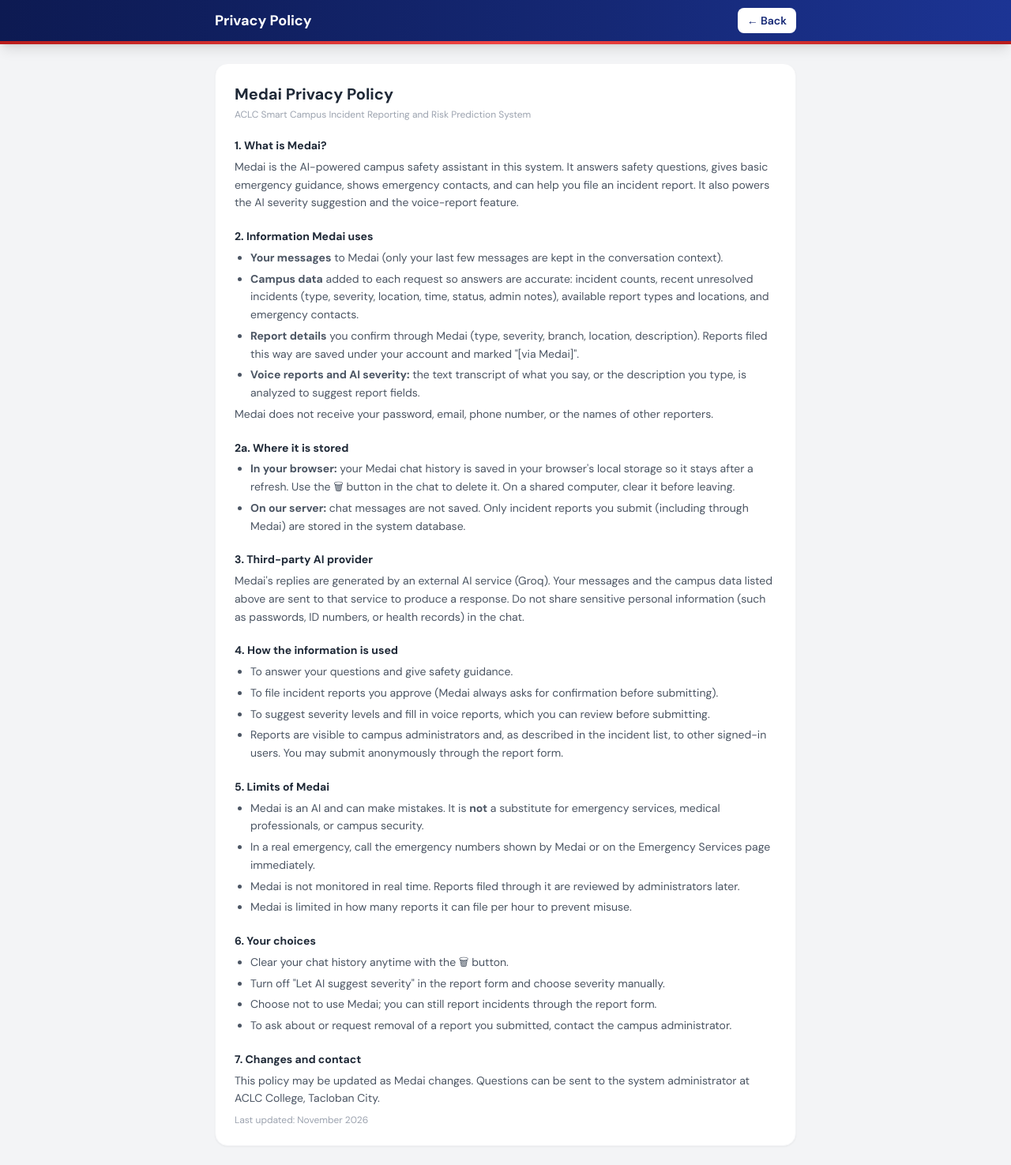
After one commit to Narwyne/Capstone, a PHP site: page /privacy.php in a window 1280 px wide. The commit adds this page. Shown: the whole page at 79% size. Run offline with PHP 8.4, Linux system fonts and the light colour scheme; some libraries are stand-ins or nearby versions.

Commit message:
privacy policy added

```diff
--- /dev/null
+++ b/privacy.php
@@ -0,0 +1,97 @@
+<!DOCTYPE html>
+<html lang="en">
+<head>
+<meta charset="UTF-8">
+<meta name="viewport" content="width=device-width, initial-scale=1.0">
+<title>Privacy Policy — ACLC Smart Campus</title>
+<script src="https://cdn.tailwindcss.com"></script>
+<link href="https://fonts.googleapis.com/css2?family=DM+Sans:wght@400;500;600;700&display=swap" rel="stylesheet">
+<style>body{font-family:'DM Sans',sans-serif;background:#f3f4f6;}</style>
+</head>
+<body class="min-h-screen">
+
+<nav class="shadow-lg" style="background:linear-gradient(90deg,#0d1a52,#152875 60%,#1c3494);">
+  <div class="max-w-3xl mx-auto px-4 py-2.5 flex items-center justify-between text-white">
+    <span class="font-bold text-lg">Privacy Policy</span>
+    <a href="register.php" class="bg-white text-[#152875] px-3 py-1.5 rounded-lg text-sm font-semibold">← Back</a>
+  </div>
+  <div class="h-1 bg-gradient-to-r from-red-700 via-red-500 to-red-700"></div>
+</nav>
+
+<main class="max-w-3xl mx-auto px-4 py-6">
+  <div class="bg-white rounded-2xl shadow-sm border border-gray-100 p-6 space-y-5 text-sm text-gray-600 leading-relaxed">
+
+    <div>
+      <h1 class="text-xl font-bold text-gray-800">Medai Privacy Policy</h1>
+      <p class="text-xs text-gray-400 mt-1">ACLC Smart Campus Incident Reporting and Risk Prediction System</p>
+    </div>
+
+    <section>
+      <h2 class="font-bold text-gray-800 mb-1">1. What is Medai?</h2>
+      <p>Medai is the AI-powered campus safety assistant in this system. It answers safety questions, gives basic emergency guidance, shows emergency contacts, and can help you file an incident report. It also powers the AI severity suggestion and the voice-report feature.</p>
+    </section>
+
+    <section>
+      <h2 class="font-bold text-gray-800 mb-1">2. Information Medai uses</h2>
+      <ul class="list-disc pl-5 space-y-1">
+        <li><strong>Your messages</strong> to Medai (only your last few messages are kept in the conversation context).</li>
+        <li><strong>Campus data</strong> added to each request so answers are accurate: incident counts, recent unresolved incidents (type, severity, location, time, status, admin notes), available report types and locations, and emergency contacts.</li>
+        <li><strong>Report details</strong> you confirm through Medai (type, severity, branch, location, description). Reports filed this way are saved under your account and marked "[via Medai]".</li>
+        <li><strong>Voice reports and AI severity:</strong> the text transcript of what you say, or the description you type, is analyzed to suggest report fields.</li>
+      </ul>
+      <p class="mt-1">Medai does not receive your password, email, phone number, or the names of other reporters.</p>
+    </section>
+
+    <section>
+      <h2 class="font-bold text-gray-800 mb-1">2a. Where it is stored</h2>
+      <ul class="list-disc pl-5 space-y-1">
+        <li><strong>In your browser:</strong> your Medai chat history is saved in your browser's local storage so it stays after a refresh. Use the 🗑 button in the chat to delete it. On a shared computer, clear it before leaving.</li>
+        <li><strong>On our server:</strong> chat messages are not saved. Only incident reports you submit (including through Medai) are stored in the system database.</li>
+      </ul>
+    </section>
+
+    <section>
+      <h2 class="font-bold text-gray-800 mb-1">3. Third-party AI provider</h2>
+      <p>Medai's replies are generated by an external AI service (Groq). Your messages and the campus data listed above are sent to that service to produce a response. Do not share sensitive personal information (such as passwords, ID numbers, or health records) in the chat.</p>
+    </section>
+
+    <section>
+      <h2 class="font-bold text-gray-800 mb-1">4. How the information is used</h2>
+      <ul class="list-disc pl-5 space-y-1">
+        <li>To answer your questions and give safety guidance.</li>
+        <li>To file incident reports you approve (Medai always asks for confirmation before submitting).</li>
+        <li>To suggest severity levels and fill in voice reports, which you can review before submitting.</li>
+        <li>Reports are visible to campus administrators and, as described in the incident list, to other signed-in users. You may submit anonymously through the report form.</li>
+      </ul>
+    </section>
+
+    <section>
+      <h2 class="font-bold text-gray-800 mb-1">5. Limits of Medai</h2>
+      <ul class="list-disc pl-5 space-y-1">
+        <li>Medai is an AI and can make mistakes. It is <strong>not</strong> a substitute for emergency services, medical professionals, or campus security.</li>
+        <li>In a real emergency, call the emergency numbers shown by Medai or on the Emergency Services page immediately.</li>
+        <li>Medai is not monitored in real time. Reports filed through it are reviewed by administrators later.</li>
+        <li>Medai is limited in how many reports it can file per hour to prevent misuse.</li>
+      </ul>
+    </section>
+
+    <section>
+      <h2 class="font-bold text-gray-800 mb-1">6. Your choices</h2>
+      <ul class="list-disc pl-5 space-y-1">
+        <li>Clear your chat history anytime with the 🗑 button.</li>
+        <li>Turn off "Let AI suggest severity" in the report form and choose severity manually.</li>
+        <li>Choose not to use Medai; you can still report incidents through the report form.</li>
+        <li>To ask about or request removal of a report you submitted, contact the campus administrator.</li>
+      </ul>
+    </section>
+
+    <section>
+      <h2 class="font-bold text-gray-800 mb-1">7. Changes and contact</h2>
+      <p>This policy may be updated as Medai changes. Questions can be sent to the system administrator at ACLC College, Tacloban City.</p>
+      <p class="text-xs text-gray-400 mt-2">Last updated: <?= date('F Y') ?></p>
+    </section>
+
+  </div>
+</main>
+</body>
+</html>
--- a/register.php
+++ b/register.php
@@ -166,7 +166,7 @@ $inp = 'w-full border border-gray-200 rounded-xl px-4 py-2.5 text-sm focus:outli
 
         <label class="flex items-start gap-2 text-[11px] text-gray-500 cursor-pointer pt-1">
           <input type="checkbox" name="terms" required class="accent-[#1c3494] w-3.5 h-3.5 mt-0.5">
-          <span>I agree to the Terms and Privacy Policy, and that my reports may be seen by campus administrators.</span>
+          <a href="privacy.php" onclick="openPrivacy(); return false;" class="text-red-600 underline">Privacy Policy</a>
         </label>
 
         <button name="register"
@@ -229,5 +229,6 @@ function checkMatch() {
   l.style.color = a === b ? '#059669' : '#ef4444';
 }
 </script>
+<?php include 'includes/privacy_modal.php'; ?>
 </body>
 </html>
```
Also changed, not shown: includes/privacy_content.php (added, +83 -0 lines), includes/privacy_modal.php (added, +23 -0 lines).
